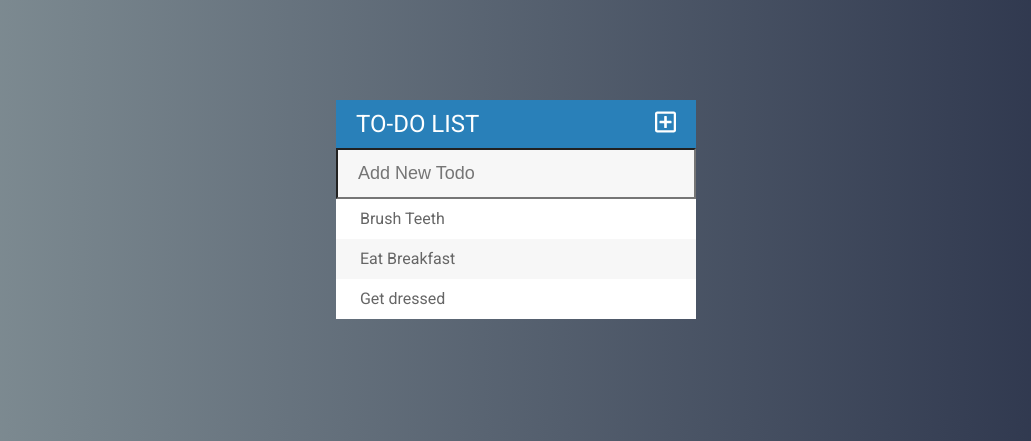
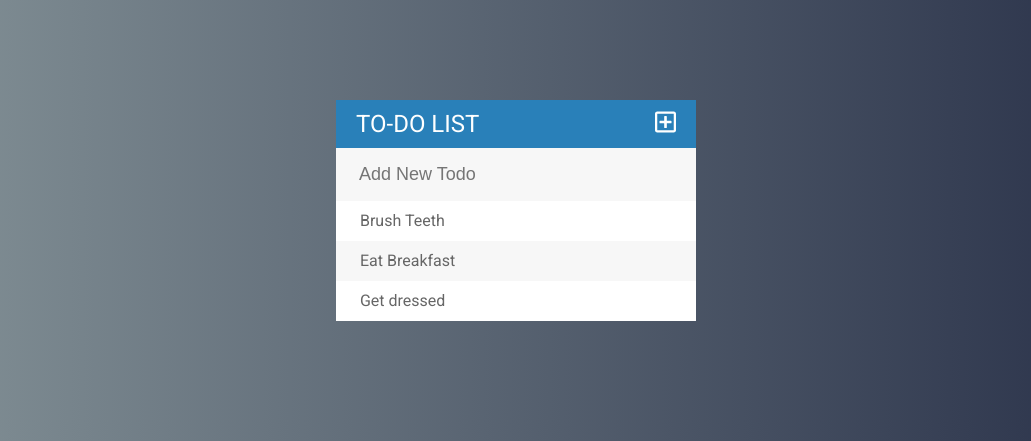
Before and after one commit to allenscheng/jQueryTodoApp, a PHP site: page /todoApp.html in a window 1280 px wide. Shown: the top 441 px of the page, without its empty margins (124-1155 px from the left). Run offline with PHP 8.4, Linux system fonts and the light colour scheme; some libraries are stand-ins or nearby versions.

Commit message:
created a border to input tag to make sides flush

```diff
--- a/assets/css/todoApp.css
+++ b/assets/css/todoApp.css
@@ -69,6 +69,7 @@ input {
   padding: 13px 13px 13px 20px;
   box-sizing: border-box;
   color: #2980b9;
+  border: 3px solid rgba(0, 0, 0, 0);
 }
 
 input:focus {
```
